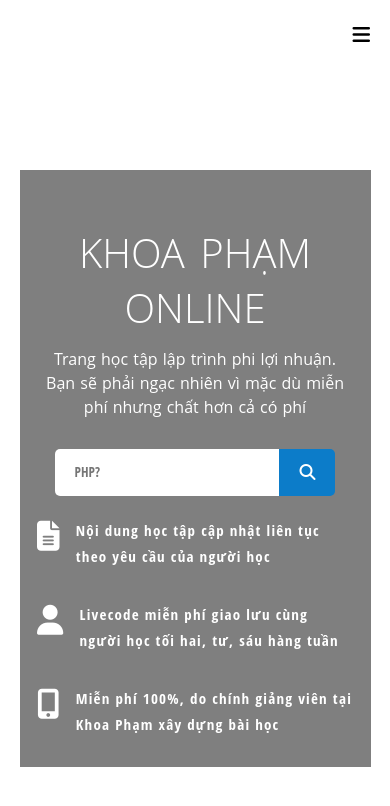
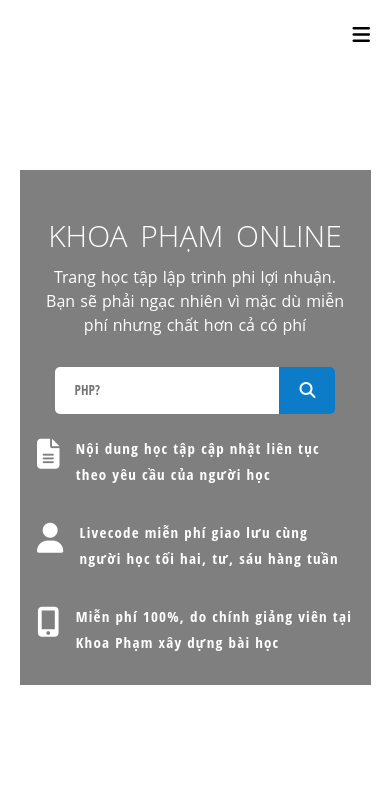
Before and after one commit to BVNguyenAn/Khoapham-clone, a plain HTML site: page index.html in a window 390 px wide. Drawn offline with Linux system fonts and the light colour scheme.

Commit message:
fix responsive

```diff
--- a/style.css
+++ b/style.css
@@ -172,7 +172,7 @@
     display: none;
     cursor: pointer;
 }
-   @media screen and (max-width : 	768px) {
+   @media screen and (max-width : 	820px) {
     .checkbtn i{
         display: block;
         position: fixed;
@@ -238,3 +238,8 @@
         display: none !important;
     }
    }
+   @media screen and (max-width : 	400px){
+    .introduce h2{
+        font-size: 30px;
+    }
+   }
```
